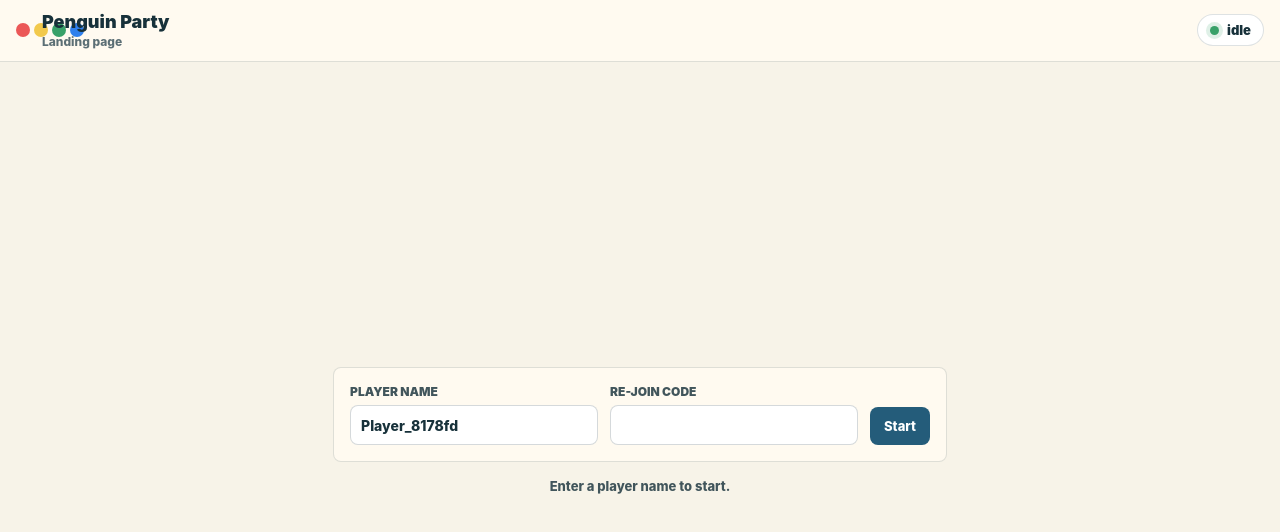
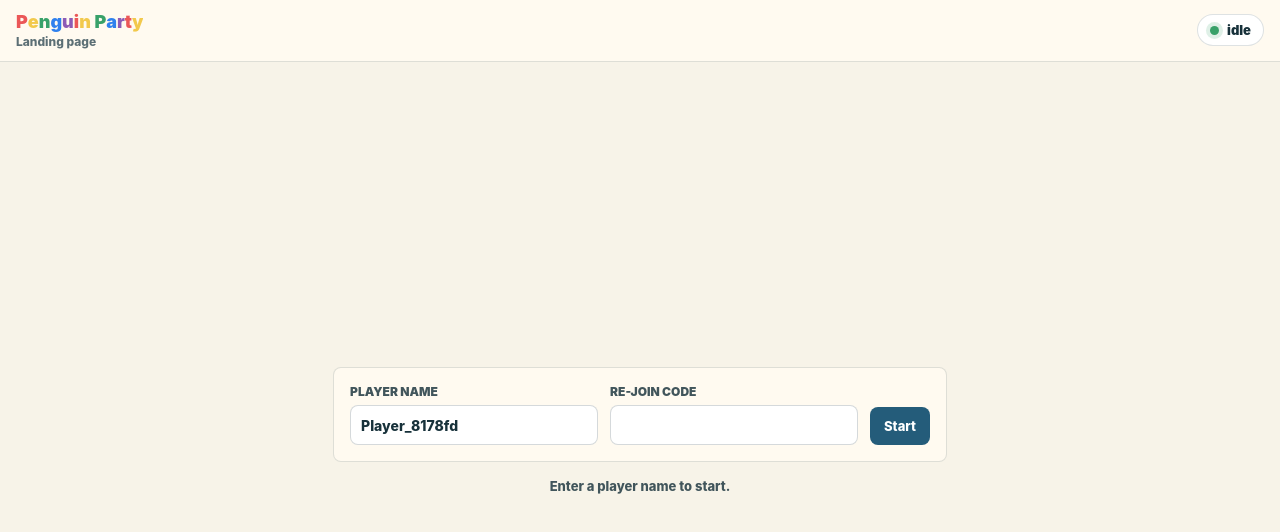
Before and after one commit to AceBee007/penguin-party, a React (Vite) app: page / in a window 1280 px wide. Shown: the top 532 px of the page. Built offline with nearby package versions, Linux system fonts and the light colour scheme.

Commit message:
Remove brand mark and color title letters

```diff
--- a/src/App.tsx
+++ b/src/App.tsx
@@ -1,4 +1,5 @@
 import { useCallback, useMemo, useState } from 'react';
+import { BrandTitle } from './components/BrandTitle';
 import { MultiplayerGame } from './components/MultiplayerGame';
 import { PixiDragStage } from './components/PixiDragStage';
 import {
@@ -81,9 +82,8 @@ function LocalGame() {
     <main className="app-shell">
       <header className="topbar">
         <div className="brand">
-          <span className="brand__mark" aria-hidden="true" />
           <div className="brand__copy">
-            <h1 className="brand__title">Penguin Party</h1>
+            <BrandTitle />
             <span className="brand__mode">Local verification mode</span>
           </div>
         </div>
--- /dev/null
+++ b/src/components/BrandTitle.tsx
@@ -0,0 +1,33 @@
+const BRAND_TITLE = 'Penguin Party';
+const BRAND_COLOR_COUNT = 5;
+
+export function BrandTitle() {
+  let letterIndex = 0;
+
+  return (
+    <h1 className="brand__title" aria-label={BRAND_TITLE}>
+      {Array.from(BRAND_TITLE).map((character, index) => {
+        if (character === ' ') {
+          return (
+            <span aria-hidden="true" className="brand__title-space" key={`${character}-${index}`}>
+              {' '}
+            </span>
+          );
+        }
+
+        const colorIndex = letterIndex % BRAND_COLOR_COUNT;
+        letterIndex += 1;
+
+        return (
+          <span
+            aria-hidden="true"
+            className={`brand__title-letter brand__title-letter--${colorIndex}`}
+            key={`${character}-${index}`}
+          >
+            {character}
+          </span>
+        );
+      })}
+    </h1>
+  );
+}
--- a/src/components/MultiplayerGame.tsx
+++ b/src/components/MultiplayerGame.tsx
@@ -1,4 +1,5 @@
 import { useCallback, useEffect, useMemo, useRef, useState } from 'react';
+import { BrandTitle } from './BrandTitle';
 import { PixiDragStage } from './PixiDragStage';
 import {
   CARD_COLOR_LABELS,
@@ -645,9 +646,8 @@ export function MultiplayerGame() {
     <main className="app-shell" data-scene={currentScene}>
       <header className="topbar">
         <div className="brand">
-          <span className="brand__mark" aria-hidden="true" />
           <div className="brand__copy">
-            <h1 className="brand__title">Penguin Party</h1>
+            <BrandTitle />
             <span className="brand__mode">{sceneLabel(currentScene)}</span>
           </div>
         </div>
--- a/src/styles/main.scss
+++ b/src/styles/main.scss
@@ -94,19 +94,6 @@ button {
   display: flex;
   min-width: 0;
   align-items: center;
-  gap: 12px;
-}
-
-.brand__mark {
-  width: 14px;
-  height: 14px;
-  flex: 0 0 auto;
-  border-radius: 50%;
-  background: #eb5757;
-  box-shadow:
-    18px 0 0 #f2c94c,
-    36px 0 0 #38a169,
-    54px 0 0 #2f80ed;
 }
 
 .brand__copy {
@@ -123,6 +110,30 @@ button {
   line-height: 1.1;
   text-overflow: ellipsis;
   white-space: nowrap;
+}
+
+.brand__title-letter {
+  display: inline-block;
+}
+
+.brand__title-letter--0 {
+  color: #eb5757;
+}
+
+.brand__title-letter--1 {
+  color: #f2c94c;
+}
+
+.brand__title-letter--2 {
+  color: #38a169;
+}
+
+.brand__title-letter--3 {
+  color: #2f80ed;
+}
+
+.brand__title-letter--4 {
+  color: #8d5bb5;
 }
 
 .brand__mode {
```
Also changed, not shown: 1 other file (tests, documents, lock files or other folders).
